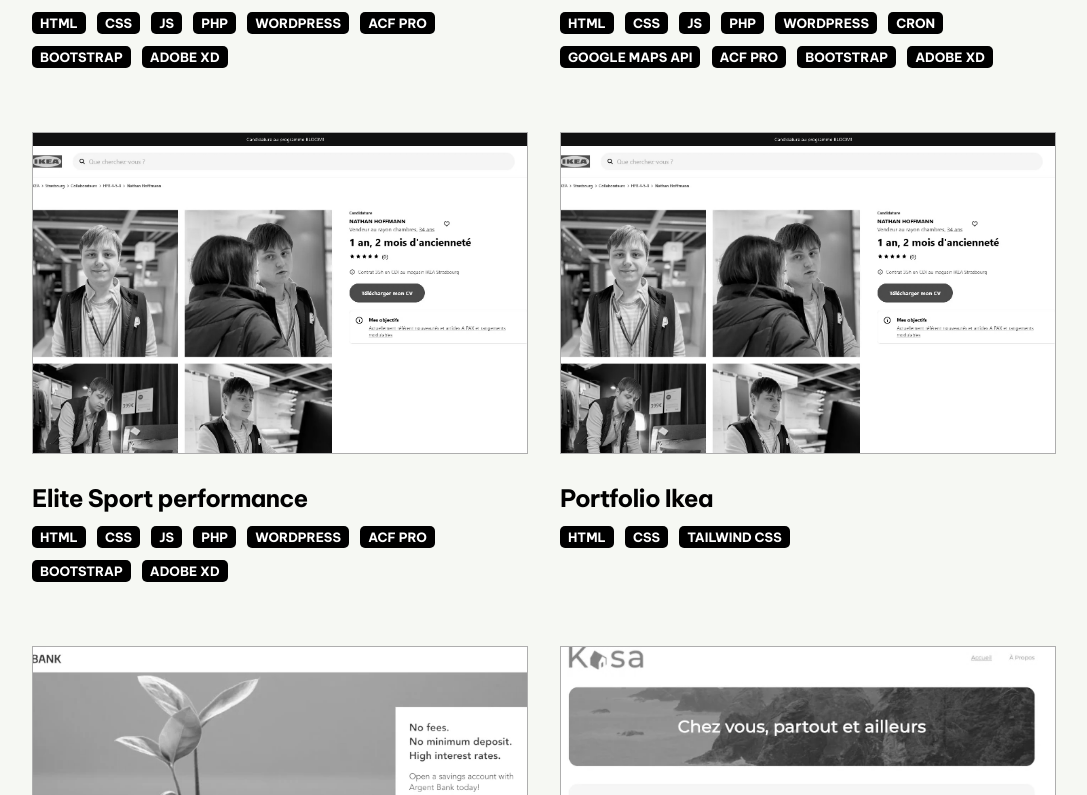
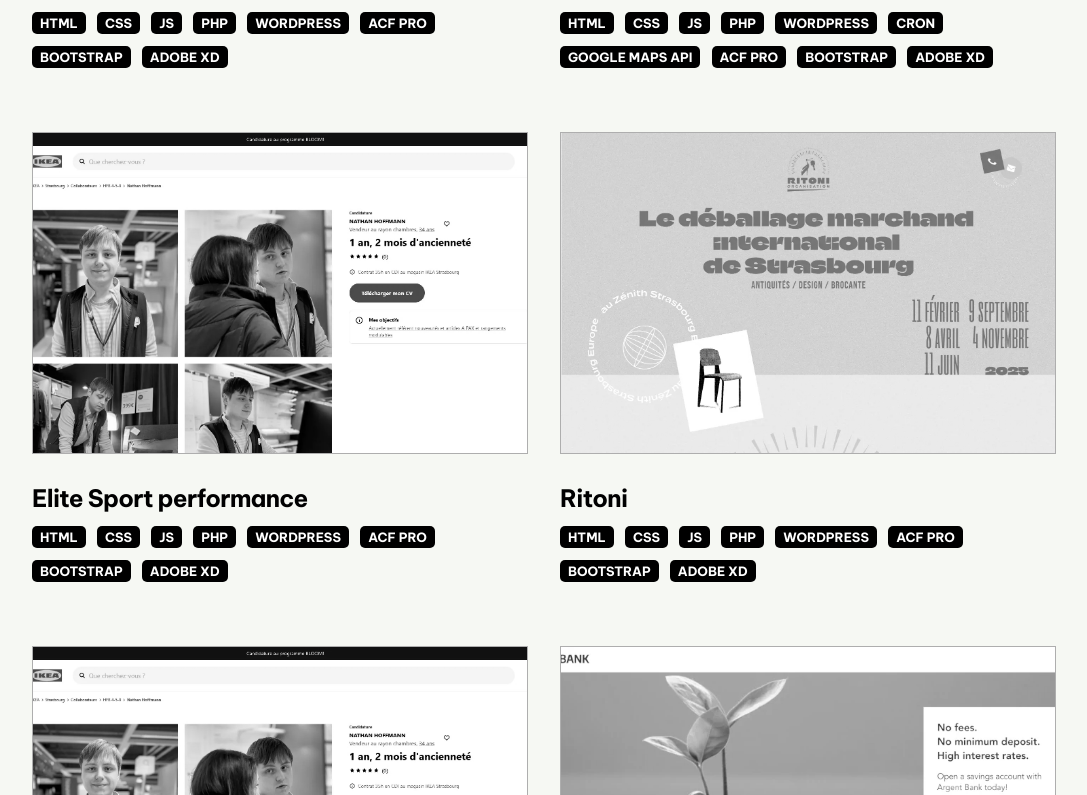
Before and after one commit to xuantam-h/xuantam-hoang, a React (Create React App) app: page / in a window 1280 px wide. Shown: the part 3405-4200 px from the top of the page, without its empty margins (96-1183 px from the left). Built offline with nearby package versions, Linux system fonts and the light colour scheme.

Commit message:
Adding new project

```diff
--- a/src/assets/data/data.js
+++ b/src/assets/data/data.js
@@ -61,6 +61,14 @@
         tags: ["HTML", "CSS", "JS", "PHP", "WordPress", "ACF Pro", "Bootstrap", "Adobe XD"],
         url: "https://elitesportperformance.fr/operation-coach-sportif/",
         image: "./project-ikea.webp",
+        summary: "Projet de création d'un CV inspiré par une page produit IKEA. HTML/CSS/Tailwind CSS",
+        description: "Intégration d'un CV entièrement en HTML/CSS/Tailwind CSS inspiré d'une page produit IKEA",
+    },
+    {
+        name: "Ritoni",
+        tags: ["HTML", "CSS", "JS", "PHP", "WordPress", "ACF Pro", "Bootstrap", "Adobe XD"],
+        url: "/",
+        image: "./project-ritoni.webp",
         summary: "Projet de création d'un CV inspiré par une page produit IKEA. HTML/CSS/Tailwind CSS",
         description: "Intégration d'un CV entièrement en HTML/CSS/Tailwind CSS inspiré d'une page produit IKEA",
     },
```
Also changed, not shown: public/project-ritoni.webp (added).
